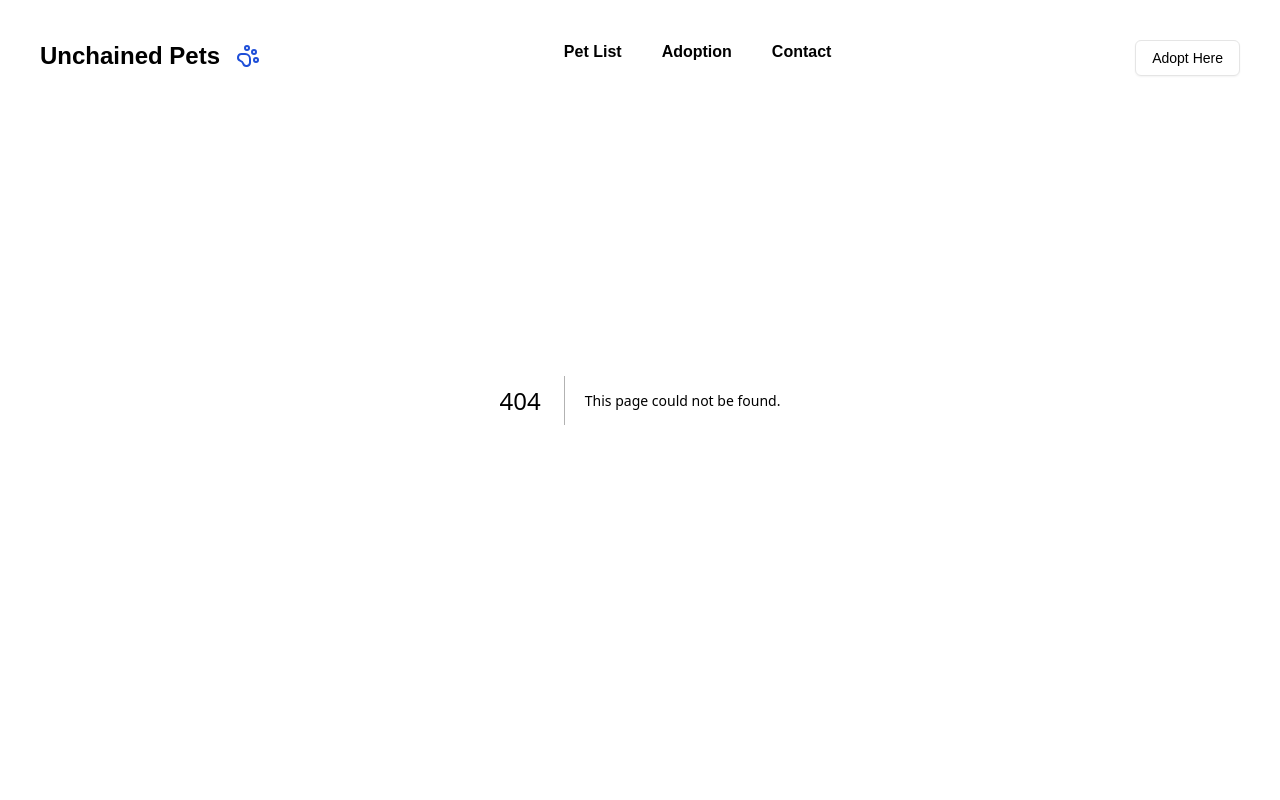
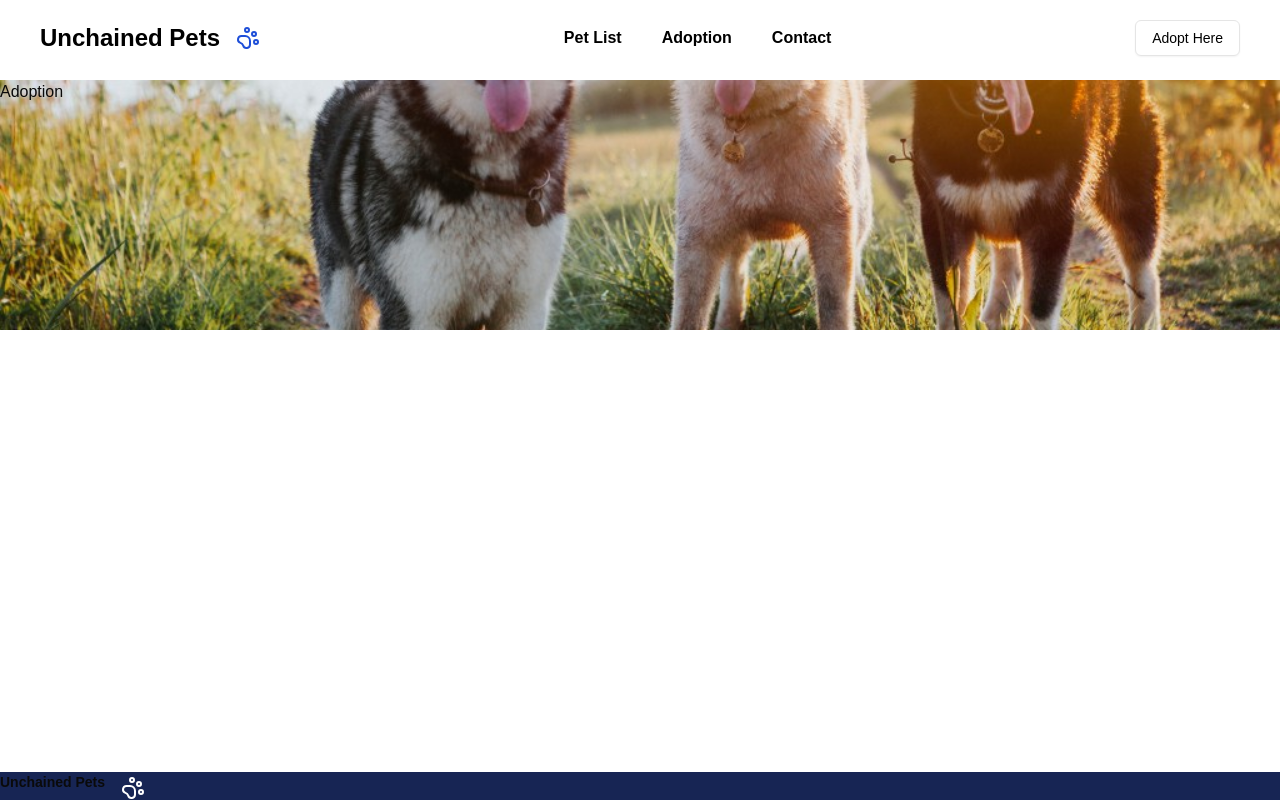
Before and after one commit to Unchained-Pets/dexpet-front-end, a Next.js app: page /adoption in a window 1280 px wide. Before the commit this address had no page. Built offline with nearby package versions, Linux system fonts and the light colour scheme.

Commit message:
Fix header overlay

```diff
--- /dev/null
+++ b/app/adoption/page.tsx
@@ -0,0 +1,13 @@
+import React from 'react'
+
+import "@/app/globals.css"
+
+const Adoption = () => {
+  return (
+    <div className='bg-adoptionHero bg-cover bg-center h-[250px] w-screen'>
+      Adoption
+    </div>
+  )
+}
+
+export default Adoption
--- a/app/components/Navbar.jsx
+++ b/app/components/Navbar.jsx
@@ -26,7 +26,7 @@ function Navbar() {
 
 
   return (
-    <div className={`flex justify-between p-10 bg-opacity-50 transition-colors duration-300 ease-in-out backdrop-blur-sm fixed top-0 left-0 w-full z-50'${ isScrolled ? 'bg-black text-white' : 'bg-transparent text-black'}`}>
+    <div className={`flex justify-between items-center px-10 py-5 bg-opacity-50 transition-colors duration-300 ease-in-out backdrop-blur-sm fixed top-0 left-0 w-full z-50'${ isScrolled ? 'bg-black text-white' : 'bg-transparent text-black'}`}>
         <div className='flex gap-4'>
             <h1 className='text-2xl font-semibold'>Unchained Pets</h1>
             <PawPrint className='text-blue-700 mt-1' />
--- a/app/layout.tsx
+++ b/app/layout.tsx
@@ -29,10 +29,13 @@ export default function RootLayout({
   return (
     <html lang="en">
       <body
-        className={`${geistSans.variable} ${geistMono.variable} antialiased`}
+        className={`${geistSans.variable} ${geistMono.variable} antialiased flex flex-col min-h-screen justify-between`}
       >
         <Navbar />
-        {children}
+        <div className="mt-20">
+          {children}
+        </div>
+        <Footer />
       </body>
     </html>
   );
--- a/app/page.tsx
+++ b/app/page.tsx
@@ -1,4 +1,4 @@
-import Image from "next/image";
+// import Image from "next/image";
 import Hero from './components/Hero'
 
 export default function Home() {
--- a/package.json
+++ b/package.json
@@ -11,6 +11,7 @@
   "dependencies": {
     "@radix-ui/react-icons": "^1.3.0",
     "@radix-ui/react-slot": "^1.1.0",
+    "autoprefixer": "^10.4.20",
     "class-variance-authority": "^0.7.0",
     "clsx": "^2.1.1",
     "lucide-react": "^0.446.0",
@@ -26,8 +27,8 @@
     "@types/react-dom": "^18",
     "eslint": "^8",
     "eslint-config-next": "14.2.13",
-    "postcss": "^8",
-    "tailwindcss": "^3.4.1",
+    "postcss": "^8.4.47",
+    "tailwindcss": "^3.4.13",
     "typescript": "^5"
   }
 }
--- a/tailwind.config.ts
+++ b/tailwind.config.ts
@@ -1,4 +1,7 @@
 import type { Config } from "tailwindcss";
+import { url } from "inspector";
+
+// import image from "./public"
 
 const config: Config = {
     darkMode: ["class"],
@@ -9,6 +12,10 @@ const config: Config = {
   ],
   theme: {
   	extend: {
+			backgroundImage:{
+				adoptionHero:"url('/public/GettyImagesHusky.jpg')"
+				// bg1:"url('../assets/Announcements.png')"
+			},
   		colors: {
   			background: 'hsl(var(--background))',
   			foreground: 'hsl(var(--foreground))',
```
Also changed, not shown: public/GettyImagesHusky.jpg (added), 1 other file (tests, documents, lock files or other folders).
